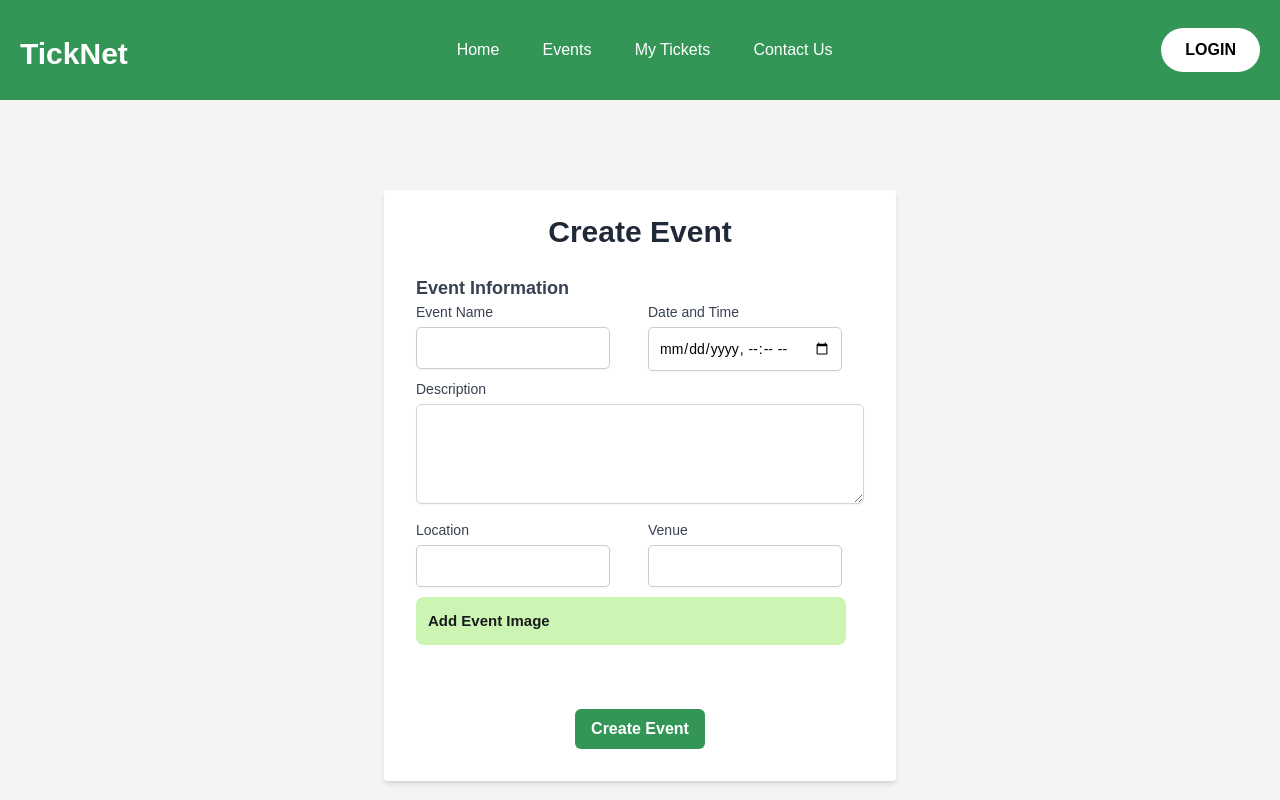
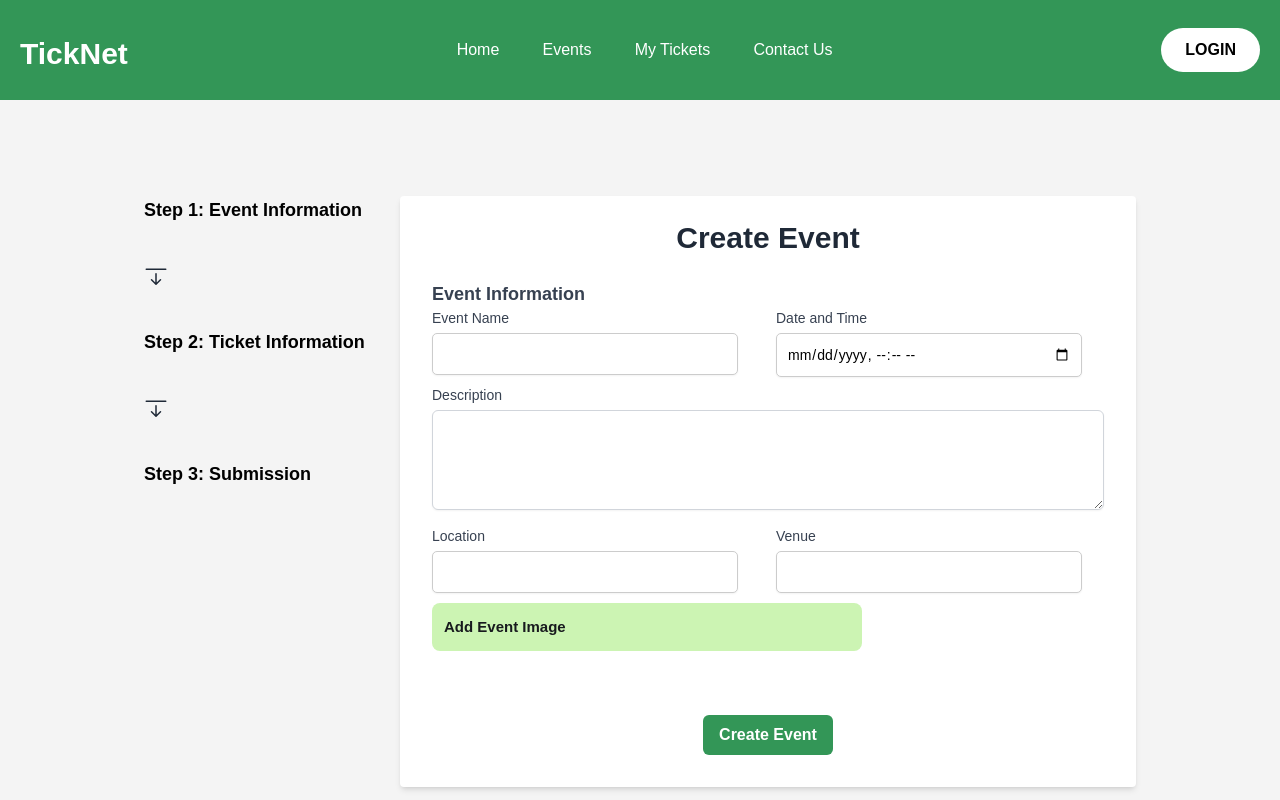
Before and after one commit to faid-terence/Eve-Ease, a React (Vite) app: page /create-event in a window 1280 px wide. Shown: the top 800 px of the page. Built offline with nearby package versions, Linux system fonts and the light colour scheme.

Commit message:
style: Update stepper spacing in CreateEventPage component

```diff
--- a/package.json
+++ b/package.json
@@ -10,6 +10,8 @@
   },
   "dependencies": {
     "@fortawesome/fontawesome-free": "^6.5.1",
+    "@fortawesome/fontawesome-svg-core": "^6.5.1",
+    "@fortawesome/react-fontawesome": "^0.2.0",
     "axios": "^1.6.7",
     "html2pdf.js": "^0.10.1",
     "jwt-decode": "^4.0.0",
--- a/src/pages/CreateEventPage.jsx
+++ b/src/pages/CreateEventPage.jsx
@@ -1,4 +1,6 @@
 import React, { useState } from "react";
+import { FontAwesomeIcon } from "@fortawesome/react-fontawesome";
+import { BsArrowBarDown } from "react-icons/bs";
 
 const CreateEventPage = () => {
   const [eventData, setEventData] = useState({
@@ -6,6 +8,7 @@ const CreateEventPage = () => {
     eventDescription: "",
     eventDate: "",
     eventLocation: "",
+    eventVenue: "",
   });
 
   const handleChange = (e) => {
@@ -22,12 +25,39 @@ const CreateEventPage = () => {
   };
 
   return (
-    <div className="w-full max-w-lg mx-auto my-[150px]">
+    <div className="flex w-full max-w-5xl mx-auto my-[140px]">
+      <div className="w-1/4 p-4">
+  {/* Stepper */}
+  <div className="flex flex-col space-y-10">
+    <div className="text-lg font-semibold">
+      Step 1: Event Information
+    </div>
+    {/* Add more steps as needed */}
+
+    <div className="flex items-center text-gray-800">
+      <BsArrowBarDown className="text-2xl" />
+    </div>
+
+    <div className="text-lg font-semibold">
+      Step 2: Ticket Information
+    </div>
+
+    <div className="flex items-center text-gray-800">
+      <BsArrowBarDown className="text-2xl" />
+    </div>
+
+    <div className="text-lg font-semibold">
+      Step 3: Submission
+    </div>
+  </div>
+</div>
+
+      <div className="w-3/4 p-4">
         <div className="bg-white shadow-md rounded px-8 pt-6 pb-8 mb-4">
           <h2 className="text-3xl mb-6 font-bold text-center text-gray-800">
             Create Event
           </h2>
-        <form id="eventForm" action="#" method="post" className="space-y-6">
+          <form id="eventForm" onSubmit={handleSubmit} className="space-y-6">
             <div className="mb-6">
               <div className="text-lg text-gray-700 font-semibold">
                 Event Information
@@ -45,6 +75,8 @@ const CreateEventPage = () => {
                     id="eventName"
                     name="eventName"
                     required
+                    onChange={handleChange}
+                    value={eventData.eventName}
                     className="mt-1 focus:ring-blue-500 focus:border-blue-500 block w-full shadow-sm sm:text-sm border-gray-300 rounded-md"
                   />
                 </div>
@@ -60,6 +92,8 @@ const CreateEventPage = () => {
                     id="eventDateTime"
                     name="eventDateTime"
                     required
+                    onChange={handleChange}
+                    value={eventData.eventDateTime}
                     className="mt-1 focus:ring-blue-500 focus:border-blue-500 block w-full shadow-sm sm:text-sm border-gray-300 rounded-md"
                   />
                 </div>
@@ -74,6 +108,8 @@ const CreateEventPage = () => {
                 <textarea
                   id="eventDescription"
                   name="eventDescription"
+                  onChange={handleChange}
+                  value={eventData.eventDescription}
                   className="mt-1 focus:ring-blue-500 focus:border-blue-500 block w-full shadow-sm sm:text-sm border-gray-300 rounded-md"
                   rows="3"
                 ></textarea>
@@ -90,6 +126,8 @@ const CreateEventPage = () => {
                     type="text"
                     id="eventLocation"
                     name="eventLocation"
+                    onChange={handleChange}
+                    value={eventData.eventLocation}
                     className="mt-1 focus:ring-blue-500 focus:border-blue-500 block w-full shadow-sm sm:text-sm border-gray-300 rounded-md"
                   />
                 </div>
@@ -104,6 +142,8 @@ const CreateEventPage = () => {
                     type="text"
                     id="eventVenue"
                     name="eventVenue"
+                    onChange={handleChange}
+                    value={eventData.eventVenue}
                     className="mt-1 focus:ring-blue-500 focus:border-blue-500 block w-full shadow-sm sm:text-sm border-gray-300 rounded-md"
                   />
                 </div>
@@ -135,6 +175,7 @@ const CreateEventPage = () => {
           </form>
         </div>
       </div>
+    </div>
   );
 };
 
```
Also changed, not shown: 1 other file (tests, documents, lock files or other folders). Lines whose indentation alone changed are shown as unchanged.
